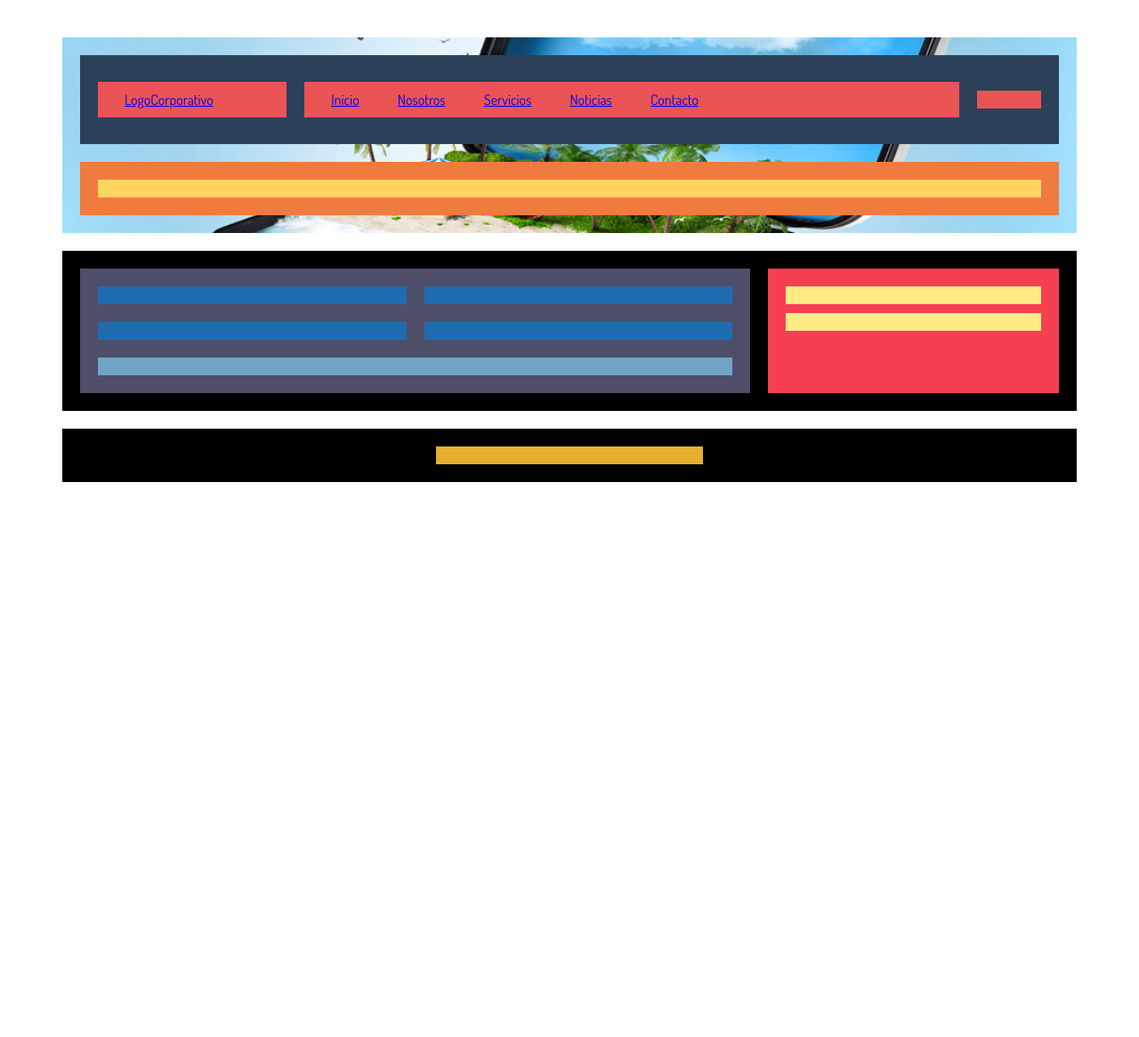
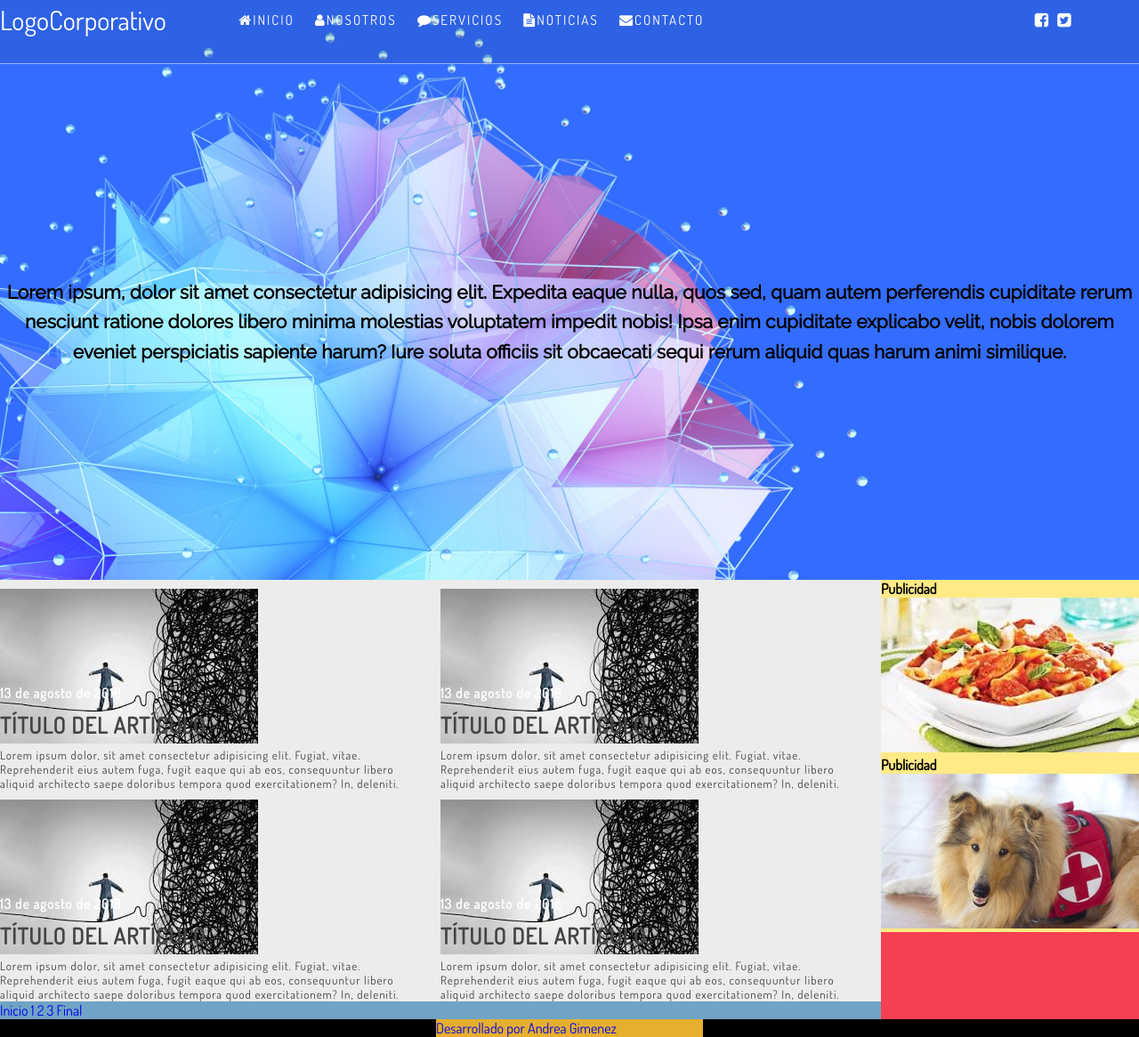
Before and after one commit to AndreaGimenez/HTML-CSS, a plain HTML site: page proyectoWeb/index.html in a window 1280 px wide. Shown: the part 28-1194 px from the top of the page at 89% size. Before the commit the page ends 800 px from the top, so only its background shows below. Drawn offline with Linux system fonts and the light colour scheme.

Commit message:
2-agregando contenido

```diff
--- a/proyectoWeb/css/estilos.css
+++ b/proyectoWeb/css/estilos.css
@@ -1,10 +1,13 @@
 *{
-    margin: 10px ;
-    padding: 10px ;
+    margin: 0 ;
+    padding: 0 ;
     box-sizing: border-box ;
 }
 body{
     font-family: 'Dosis', sans-serif;
+}
+a{
+    text-decoration: none ;
 }
 .padre{
     background: white ;
@@ -12,7 +15,7 @@ body{
     flex-flow: column nowrap;
 }
     .header{
-        background: url(../imagenes/El-Viaje-de-tus-Suenos_2.jpg) ;/*va un directorio atras a la carpeta imagenes*/
+        background: url(../imagenes/bckgrd.jpg) ;/*va un directorio atras a la carpeta imagenes*/
         background-position: center ;
         background-attachment: contain ;
         background-size: cover;
@@ -20,46 +23,96 @@ body{
         flex-flow: column nowrap;
     }
         .menu{
-            background: #2d4059 ;
+            background:rgba(0,0,0,.1) ;
             display: flex ;
             flex-flow: row nowrap ;
             height: 100px ;
             align-items: center ;
+            border-bottom: 1px solid rgba(255,255,255,.5) ;
         }
             .logo{
-                background: #ea5455 ;
                 flex: 1 1 auto ;
 
             }
+                .logo a{ /*Le da color al texto del ancla en el logo*/
+                    color: #fff ;
+                    font-size: 30px ;
+                }
+                .logo a:hover{
+                    color: #343434 ;
+                }
             .nav{
-                background: #ea5455 ;
                 flex: 5 1 auto ;
-
             }
+                .nav a{
+                    color: #fff;
+                    font-size: 15px ;
+                    text-transform: uppercase;
+                    padding: 0 10px ;
+                    letter-spacing: 2px ;
+                }
+                .nav a:hover{
+                    color: #343434 ;
+                }
             .social{
-                background: #ea5455 ;
                 flex: 1 1 auto ;
-
+                display: flex ;
             }
+                .social a{
+                    font-size: 18px ;
+                    color: #fff;
+                    padding: 0 5px ;
+                }
+                .social a:hover{
+                    color: #343434;
+                }
         .texto-principal{
-            background: #f07b3f ;
+            /*background: #f07b3f ;*/
+            height: 580px;
+            display: flex ;
+            align-items: center ;
         }
             h1{
-                background: #ffd460 ;
+                font-family: 'Raleway', serif ;
+                font-size: 21px ;
+                color: black;
+                font-weight: 600 ;
+                text-align:  center ;
+                line-height: 1.6 ; /*interlineado*/
             }
     .section{
         background: #000 ;
         display: flex ;
     }
         .articulos{
-            background: #4e4e6a ;
+            background: #f7f7f7 ;
             flex:2 1 auto ;
             display: flex ;
             flex-flow: row wrap ;
         }
             .article{
-                background: #1f6cb0 ;
                 flex: 1 1 40% ;
+                color: #444 ;
+                letter-spacing: 1px ;
+                font-size: 13px ;
+                padding: 10px 10px 0 0 ;
+                flex: 1 1 45% ;
+                background: #ececec ;
+            }
+            .article img{
+                weight: 100% ;
+            }
+            h3{
+                color: #fff ;
+                font-size: : 13px ;
+                padding: 10px 0 ;
+                margin-top: -80px ;
+                color: #fff ;
+            }
+            h2{
+                font-size: 25px ;
+                text-transform: uppercase ;
+                padding: 0 0 10px 0 ;
             }
             .navegacion{
                 background: #70a3c4 ;
--- a/proyectoWeb/index.html
+++ b/proyectoWeb/index.html
@@ -5,7 +5,7 @@
     <meta name="viewport" content="width=device-width, initial-scale=1.0">
     <meta http-equiv="X-UA-Compatible" content="ie=edge">
     <link rel="stylesheet" href="css/font-awesome.min.css">
-    <link href="https://fonts.googleapis.com/css?family=Dosis|Indie+Flower" rel="stylesheet">
+    <link href="https://fonts.googleapis.com/css?family=Dosis|Raleway" rel="stylesheet">
     <link rel="stylesheet" href="css/estilos.css"> <!--recomendado que las configuraciones css queden al final*/-->
     <title>FlexBox practica</title>
 </head>
@@ -17,33 +17,74 @@
                     <a href="index.html">LogoCorporativo</a>
                 </div>
                 <nav class="nav">
-                    <a href="#">Inicio</a>
-                    <a href="#">Nosotros</a>
-                    <a href="#">Servicios</a>
-                    <a href="#">Noticias</a>
-                    <a href="#">Contacto</a>
+                    <a href="#"><i class="fa fa-home" aria-hidden="true"></i>Inicio</a>
+                    <a href="#"><i class="fa fa-user" aria-hidden="true"></i>Nosotros</a>
+                    <a href="#"><i class="fa fa-comment" aria-hidden="true"></i>Servicios</a>
+                    <a href="#"><i class="fa fa-file-text" aria-hidden="true"></i>Noticias</a>
+                    <a href="#"><i class="fa fa-envelope" aria-hidden="true"></i>Contacto</a>
                 </nav>
-                <div class="social"></div>
+                <div class="social">
+                    <div>
+                        <a href="#"><i class="fa fa-facebook-square" aria-hidden="true"></i></a>
+                    </div>
+                    <div>
+                        <a href="#"><i class="fa fa-twitter-square" aria-hidden="true"></i></a>
+                    </div>
+                </div>
             </div>
             <div class="texto-principal">
-                <h1></h1>
+                <h1>Lorem ipsum, dolor sit amet consectetur adipisicing elit. Expedita eaque nulla, quos sed, quam autem perferendis cupiditate rerum nesciunt ratione dolores libero minima molestias voluptatem impedit nobis! Ipsa enim cupiditate explicabo velit, nobis dolorem eveniet perspiciatis sapiente harum? Iure soluta officiis sit obcaecati sequi rerum aliquid quas harum animi similique.</h1>
             </div>
         </header>
         <section class="section">
             <div class="articulos">
-                <article class="article"></article>
-                <article class="article"></article>
-                <article class="article"></article>
-                <article class="article"></article>
-                <nav class="navegacion"></nav>
+                <article class="article">
+                    <img src="imagenes/articleimg.jpeg" alt="">
+                    <h3>13 de agosto de 2018</h3>
+                    <h2>Título del artículo</h2>
+                    <p>Lorem ipsum dolor, sit amet consectetur adipisicing elit. Fugiat, vitae. Reprehenderit eius autem fuga, fugit eaque qui ab eos, consequuntur libero aliquid architecto saepe doloribus tempora quod exercitationem? In, deleniti.</p>
+                </article>
+                <article class="article">
+                    <img src="imagenes/articleimg.jpeg" alt="">
+                    <h3>13 de agosto de 2018</h3>
+                    <h2>Título del artículo</h2>
+                    <p>Lorem ipsum dolor, sit amet consectetur adipisicing elit. Fugiat, vitae. Reprehenderit eius autem fuga, fugit eaque qui ab eos, consequuntur libero aliquid architecto saepe doloribus tempora quod exercitationem? In, deleniti.</p>
+                </article>
+                <article class="article">
+                    <img src="imagenes/articleimg.jpeg" alt="">
+                    <h3>13 de agosto de 2018</h3>
+                    <h2>Título del artículo</h2>
+                    <p>Lorem ipsum dolor, sit amet consectetur adipisicing elit. Fugiat, vitae. Reprehenderit eius autem fuga, fugit eaque qui ab eos, consequuntur libero aliquid architecto saepe doloribus tempora quod exercitationem? In, deleniti.</p>
+                </article>
+                <article class="article">
+                    <img src="imagenes/articleimg.jpeg" alt="">
+                    <h3>13 de agosto de 2018</h3>
+                    <h2>Título del artículo</h2>
+                    <p>Lorem ipsum dolor, sit amet consectetur adipisicing elit. Fugiat, vitae. Reprehenderit eius autem fuga, fugit eaque qui ab eos, consequuntur libero aliquid architecto saepe doloribus tempora quod exercitationem? In, deleniti.</p>
+                </article>
+                <nav class="navegacion">
+                    <a href="#">Inicio</a>
+                    <a href="#">1</a>
+                    <a href="#">2</a>
+                    <a href="#">3</a>
+                    <a href="#">Final</a>
+                </nav>
             </div>
             <aside class="aside">
-                <div class="publicidad"></div>
-                <div class="publicidad"></div>
+                <div class="publicidad">
+                    <h4>Publicidad</h4>
+                    <img src="imagenes/public.jpeg" alt="">
+                </div>
+                <div class="publicidad">
+                    <h4>Publicidad</h4>
+                    <img src="imagenes/perro.jpeg" alt="">
+                </div>
             </aside>
         </section>
         <footer class="footer">
-            <nav class="pie"></nav>
+            <nav class="pie">
+                <a href="#">Desarrollado por Andrea Gimenez</a>
+            </nav>
         </footer>
     </div>
 </body>
```
Also changed, not shown: proyectoWeb/imagenes/articleimg.jpeg (added), proyectoWeb/imagenes/avion.png (deleted), proyectoWeb/imagenes/bckgrd.jpg (renamed from proyectoWeb/imagenes/triangles-2560x1440-blue-geometric-htc-u11-plus-stock-hd-11017.jpg), proyectoWeb/imagenes/perro.jpeg (added), proyectoWeb/imagenes/public.jpeg (added), proyectoWeb/imagenes/viaje-de-usuario.png (deleted).
